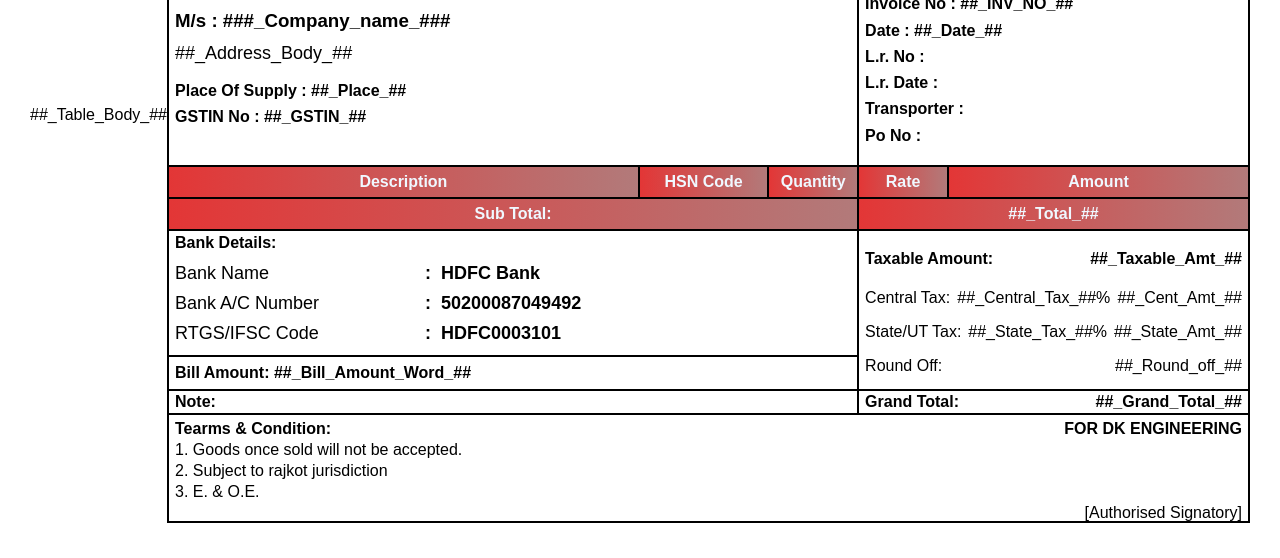
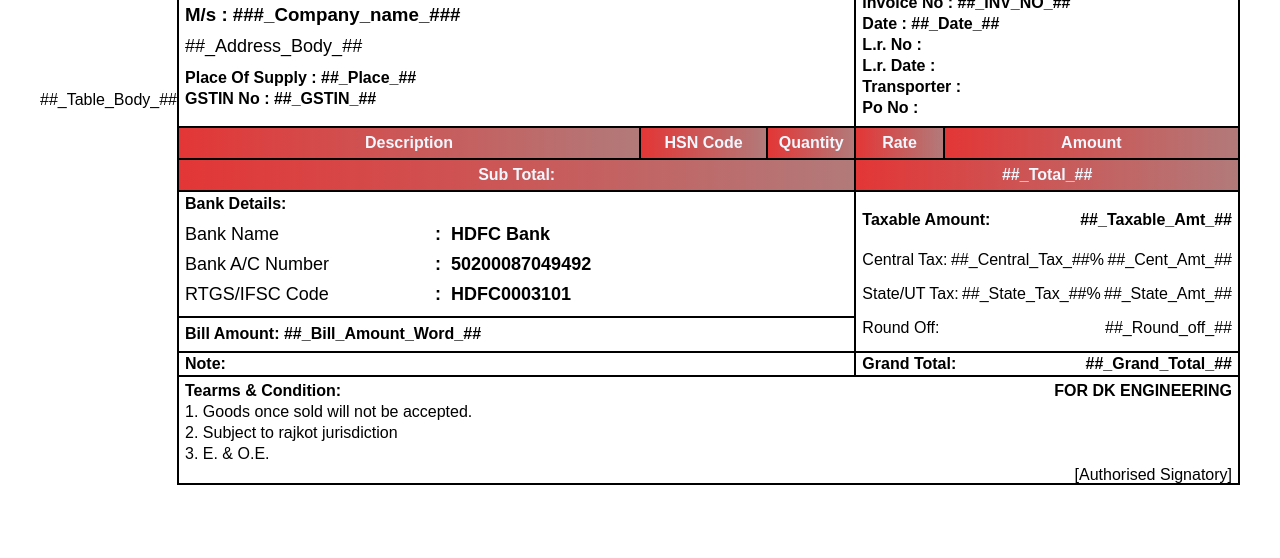
Before and after one commit to elvin0108/Invoice-APP-Backend, a website: page pages/bill.html in a window 1280 px wide. Shown: the part 242-800 px from the top of the page. Drawn offline with Linux system fonts and the light colour scheme.

Commit message:
Added date and invoice no at backend

```diff
--- a/models/Invoices.js
+++ b/models/Invoices.js
@@ -3,6 +3,8 @@ const mongoose = require('mongoose');
 const InvoiceSchema = new mongoose.Schema({
     id: String,
     CustomerDetail: {
+        InvoiceNo: String,
+        Date: String,
         customerName: String,
         Address: String,
         PlaceOfSupply: String,
--- a/pages/bill.html
+++ b/pages/bill.html
@@ -8,12 +8,14 @@
             display: flex;
             justify-content: space-between;
             align-items: center;
-            margin: 30px;
+            margin: 40px;
         }
         .tb-body {
             width: 100%;
             border-collapse: collapse;
             min-width: 500px;
+            max-height: 500px;
+            overflow: auto;
         }
         th, td {
             border: 2px solid #000;
@@ -31,6 +33,8 @@
         .company-info {
             text-align: left;
             line-height: 5px;
+            padding-top: 0;
+            padding-bottom: 0;
         }
         .company-about {
             display: flex;
@@ -67,7 +71,7 @@
             line-height: 30px;
         }
         .bill-data{
-            height:30px;
+            height:28px;
         }
         tr.bill-data:nth-child(even) {
             background-color: #f2f2f2;
@@ -78,6 +82,9 @@
         }
         .desc{
             width: 400px;
+        }
+        .desc-data{
+            text-align: left;
         }
         .hsnCode{
             width: 100px;
@@ -116,8 +123,11 @@
         }
         .address-resv{
             max-width: 400px;
-            line-height: 25px;
             font-size: 18px;
+            line-height: normal;
+        }
+        .bolt-txt{
+            font-weight: bold;
         }
     </style>
 </head>
@@ -153,16 +163,16 @@
             <td class="company-info" colspan="3">
                 <h3>M/s : ###_Company_name_###</h3>
                 <p class="address-resv">##_Address_Body_##</p>
-                <h4>Place Of Supply : ##_Place_##</h4>
-                <h4>GSTIN No : ##_GSTIN_##</h4>
+                <p class="bolt-txt">Place Of Supply : ##_Place_##</h4>
+                <p class="bolt-txt">GSTIN No : ##_GSTIN_##</h4>
             </td>
             <td class="company-info" colspan="2">
-                <h4>Invoice No : ##_INV_NO_##</h4>
-                <h4>Date : ##_Date_##</h4>
-                <h4>L.r. No :</h4>
-                <h4>L.r. Date :</h4>
-                <h4>Transporter :</h4>
-                <h4>Po No :</h4>
+                <p class="bolt-txt">Invoice No : ##_INV_NO_##</h4>
+                <p class="bolt-txt">Date : ##_Date_##</h4>
+                <p class="bolt-txt">L.r. No :</h4>
+                <p class="bolt-txt">L.r. Date :</h4>
+                <p class="bolt-txt">Transporter :</h4>
+                <p class="bolt-txt">Po No :</h4>
             </td>
 
         </tr>
```
Also changed, not shown: index.js (+11 -10 lines).
